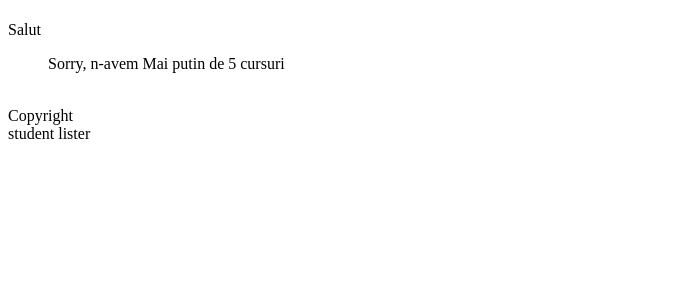
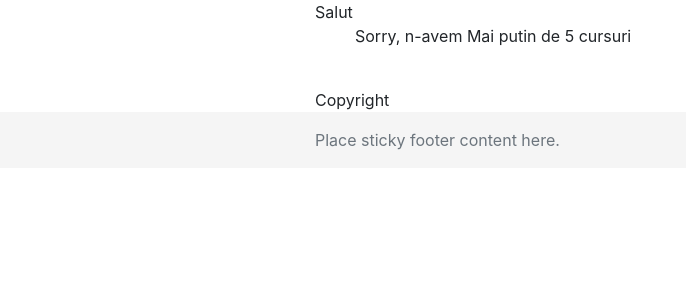
Before and after one commit to comandrei/django-polls-app, a Django app: template src/polls/polls/school/templates/index.html in a window 1280 px wide. Shown: the top 300 px of the page, without its empty margins (0-686 px from the left). Run offline with Django 3.2, Linux system fonts and the light colour scheme; the template is opened without the code that fills it, so the values that code supplies are empty; parts of the project's set-up code (start-up, migrations or seed data) failed here and were passed over; some libraries are stand-ins or nearby versions.

Commit message:
Bootstrafipy our template

```diff
--- a/src/polls/polls/school/templates/base.html
+++ b/src/polls/polls/school/templates/base.html
@@ -1,17 +1,47 @@
 <!doctype html>
-<html>
+<html lang="en">
   <head>
+    <!-- Required meta tags -->
+    <meta charset="utf-8">
+    <meta name="viewport" content="width=device-width, initial-scale=1, shrink-to-fit=no">
+
+    <!-- Bootstrap CSS -->
+    <link rel="stylesheet" href="https://stackpath.bootstrapcdn.com/bootstrap/4.5.0/css/bootstrap.min.css" integrity="sha384-9aIt2nRpC12Uk9gS9baDl411NQApFmC26EwAOH8WgZl5MYYxFfc+NcPb1dKGj7Sk" crossorigin="anonymous">
+
     <title>{% block title %} Ce o mai fi {% endblock %}</title>
+    <style type="text/css">
+        .container {
+            width: auto;
+            max-width: 680px;
+            padding: 0 15px;
+            }
+
+            .footer {
+            background-color: #f5f5f5;
+            }
+    </style>
   </head>
-    <body>
+    <body class="d-flex flex-column h-100">
+        <!-- Begin page content -->
+    <main role="main" class="flex-shrink-0">
+    <div class="container">
         {% block body %}
-        <h1></h1>
             {% block continut %}
 
             {% endblock %}
             {% endblock %}
-        <footer>
-            student lister
+    </div>
+    </main>
+
+    <footer class="footer mt-auto py-3">
+    <div class="container">
+        <span class="text-muted">Place sticky footer content here.</span>
+    </div>
     </footer>
+    <!-- Optional JavaScript -->
+        <!-- jQuery first, then Popper.js, then Bootstrap JS -->
+        <script src="https://code.jquery.com/jquery-3.5.1.slim.min.js" integrity="sha384-DfXdz2htPH0lsSSs5nCTpuj/zy4C+OGpamoFVy38MVBnE+IbbVYUew+OrCXaRkfj" crossorigin="anonymous"></script>
+        <script src="https://cdn.jsdelivr.net/npm/popper.js@1.16.0/dist/umd/popper.min.js" integrity="sha384-Q6E9RHvbIyZFJoft+2mJbHaEWldlvI9IOYy5n3zV9zzTtmI3UksdQRVvoxMfooAo" crossorigin="anonymous"></script>
+        <script src="https://stackpath.bootstrapcdn.com/bootstrap/4.5.0/js/bootstrap.min.js" integrity="sha384-OgVRvuATP1z7JjHLkuOU7Xw704+h835Lr+6QL9UvYjZE3Ipu6Tp75j7Bh/kR0JKI" crossorigin="anonymous"></script>
     </body>
 </html>
```
Lines whose indentation alone changed are shown as unchanged.
